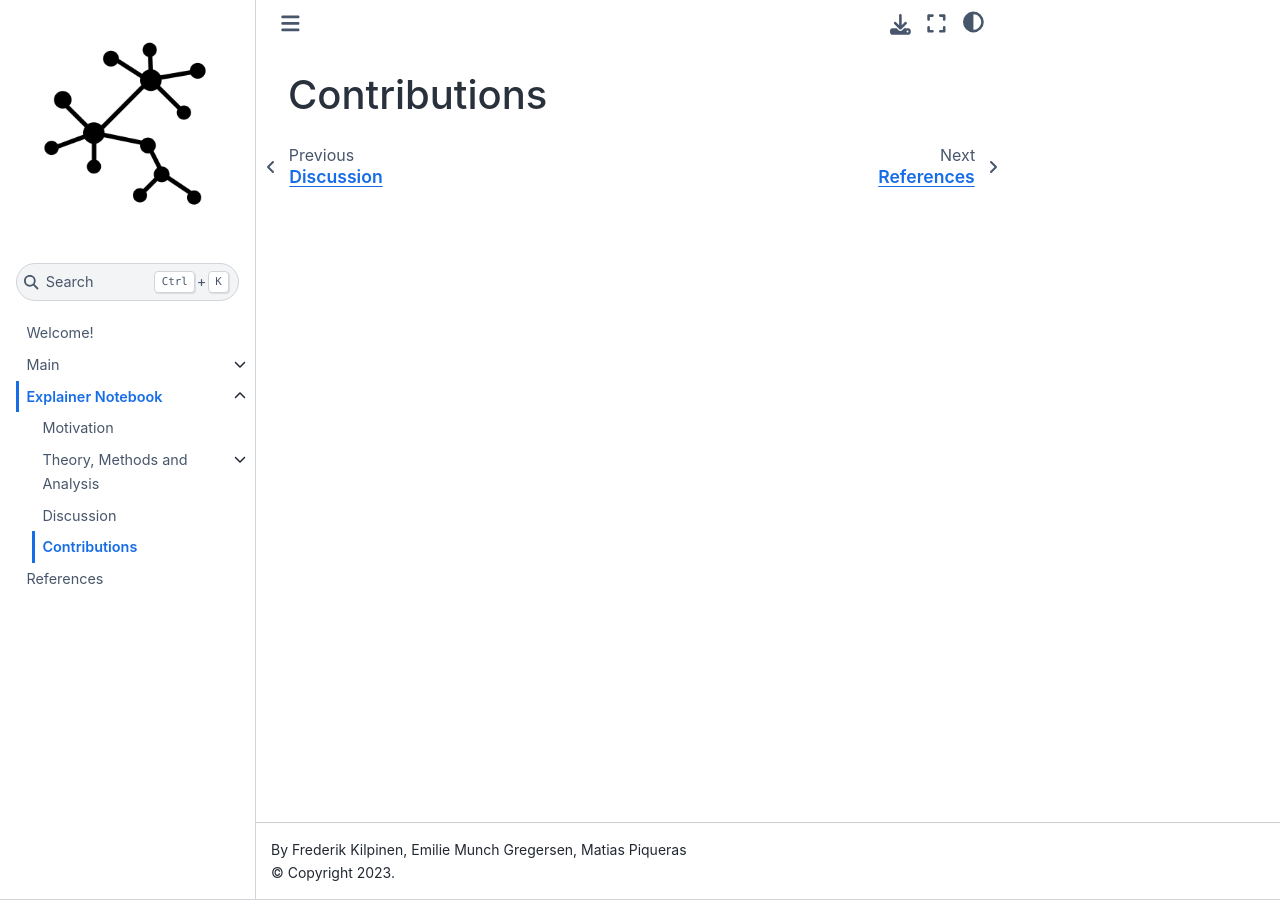
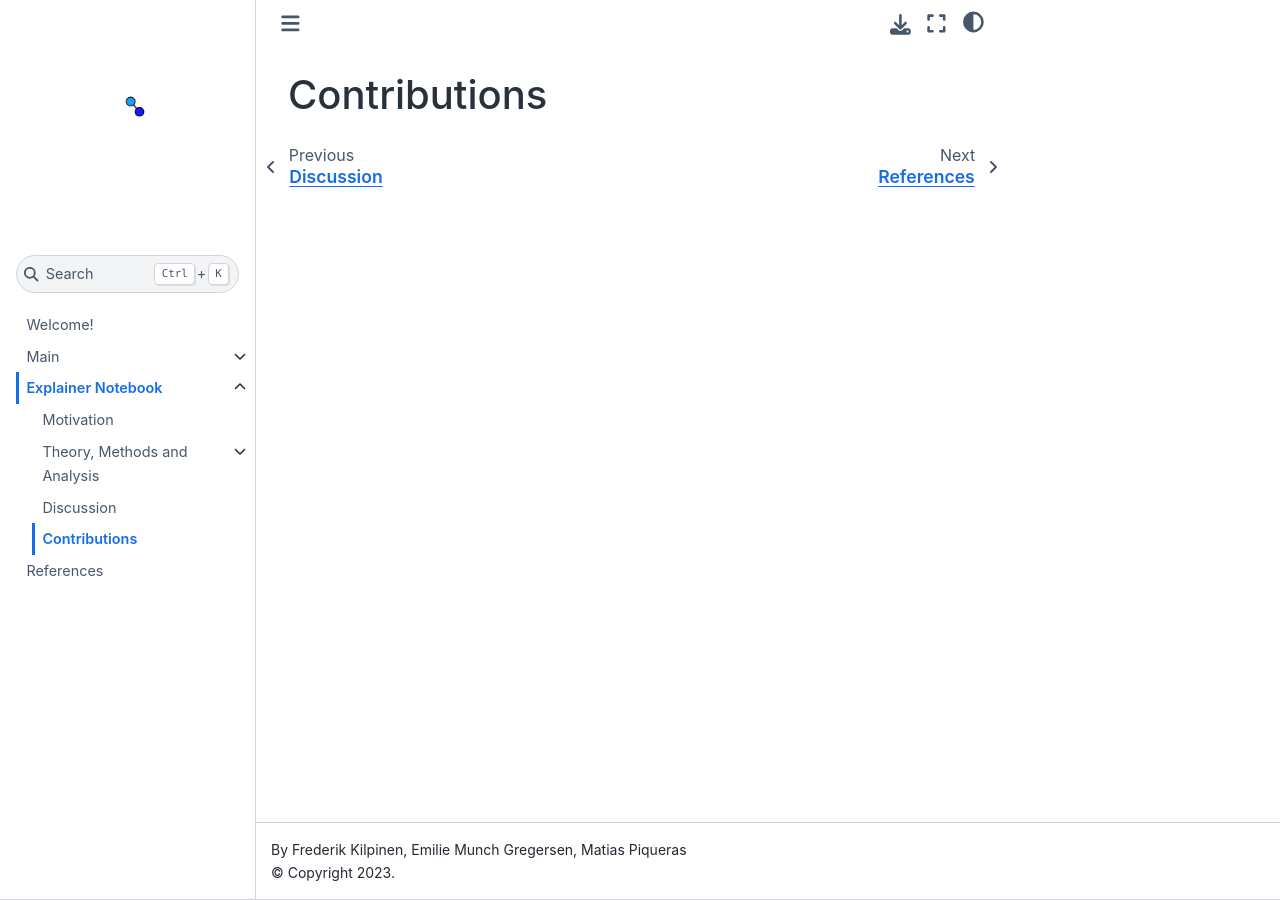
Before and after one commit to MatPiq/DTU-social-graphs-project-book, a Jupyter Book: the page built from explainer_contributions.md, in a window 1280 px wide. Built offline with Jupyter Book 1.0.4 settings and Sphinx 7.4.7 and the Sphinx Book theme 1.1.4, drawn with Linux system fonts in a browser that asks for light colours; pages that are not in the unit, such as notebooks, are missing from menus; comment, search, counter and statistics services are not loaded.

Commit message:
update logo

```diff
--- a/_config.yml
+++ b/_config.yml
@@ -1,7 +1,7 @@
 # Book settings
 title: The Social Science Network
 author: Frederik Kilpinen, Emilie Munch Gregersen, Matias Piqueras
-logo: 'logo.png'
+logo: 'logo.gif'
 
 latex:
   latex_documents:
```
Also changed, not shown: logo.gif (added).
